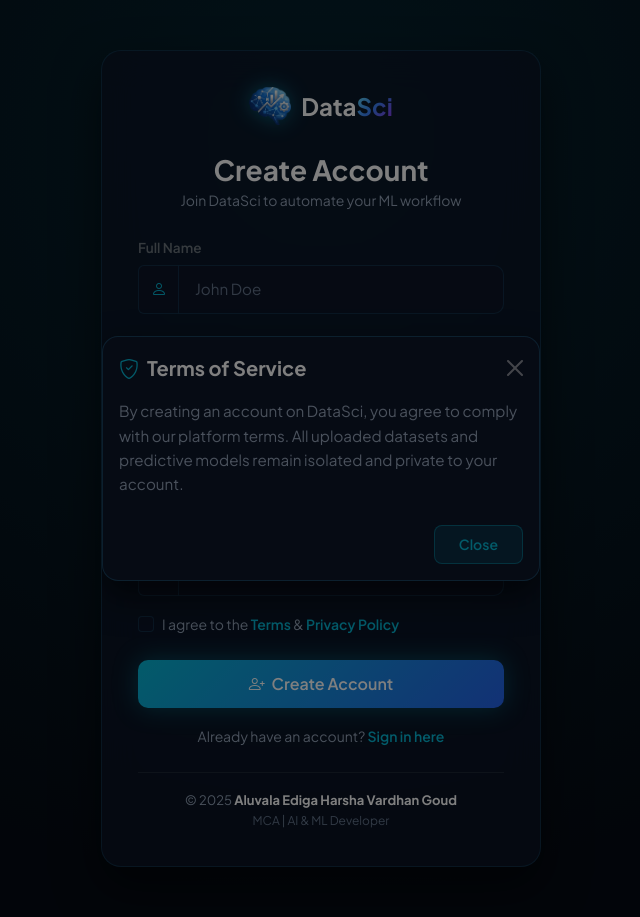
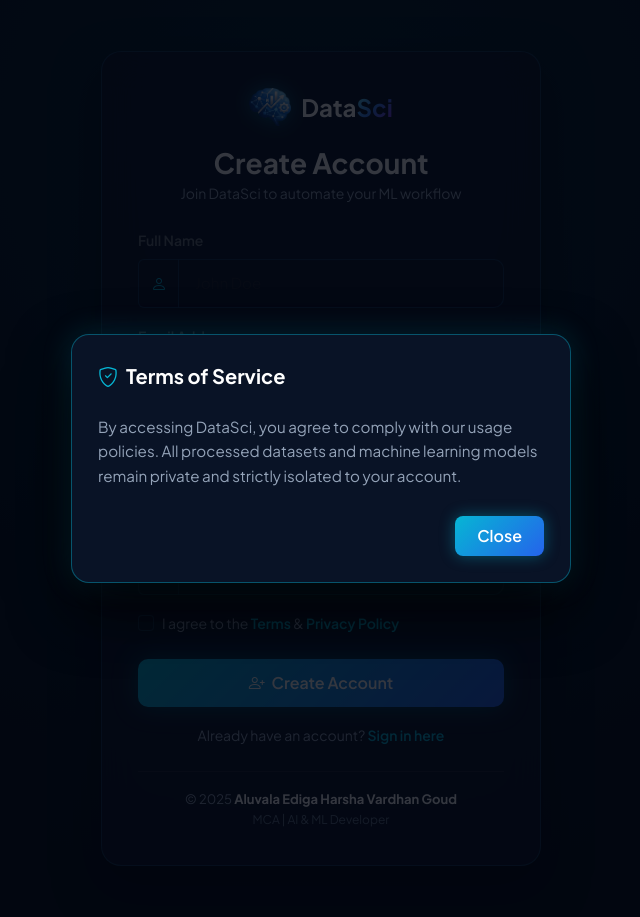
Before and after one commit to Aluval/DataSci, a Flask app: page /register in a window 1280 px wide, after a click on "Terms". Shown: the whole page, without its empty margins (319-959 px from the left). Run offline with Flask 3, Linux system fonts and the light colour scheme; parts of the project's set-up code (start-up, migrations or seed data) failed here and were passed over.

Commit message:
Update  pages

```diff
--- a/templates/auth_base.html
+++ b/templates/auth_base.html
@@ -18,10 +18,10 @@
     <style>
         :root {
             --bg-main: #050b14;
-            --bg-surface: rgba(13, 22, 41, 0.75);
+            --bg-surface: rgba(13, 22, 41, 0.85);
             --accent-cyan: #06b6d4;
             --accent-blue: #3b82f6;
-            --border-subtle: rgba(56, 189, 248, 0.15);
+            --border-subtle: rgba(56, 189, 248, 0.2);
             --text-main: #f8fafc;
             --text-sub: #94a3b8;
         }
@@ -64,7 +64,7 @@
             gap: 10px;
             text-decoration: none;
             color: #ffffff;
-            margin-bottom: 20px;
+            margin-bottom: 12px;
         }
 
         .auth-brand img {
@@ -73,15 +73,7 @@
             filter: drop-shadow(0 0 10px rgba(6, 182, 212, 0.45));
         }
 
-        .auth-title {
-            font-weight: 700;
-            color: #ffffff;
-            text-align: center;
-            margin-bottom: 22px;
-        }
-
-        /* Form Inputs Styling */
-        .form-control, .form-select {
+        .form-control {
             background: rgba(13, 22, 41, 0.85) !important;
             border: 1px solid var(--border-subtle) !important;
             color: #ffffff !important;
@@ -90,23 +82,11 @@
             font-size: 0.95rem;
         }
 
-        .form-control:focus, .form-select:focus {
+        .form-control:focus {
             border-color: var(--accent-cyan) !important;
             box-shadow: 0 0 15px rgba(6, 182, 212, 0.3) !important;
         }
 
-        .form-control::placeholder {
-            color: #64748b;
-        }
-
-        .form-label {
-            font-size: 0.85rem;
-            color: var(--text-sub);
-            font-weight: 500;
-            margin-bottom: 6px;
-        }
-
-        /* Glow Primary Button */
         .btn-glow-primary {
             background: linear-gradient(135deg, #06b6d4, #2563eb);
             color: #ffffff;
@@ -147,11 +127,37 @@
             padding-top: 18px;
         }
 
-        @media (max-width: 576px) {
-            .auth-card {
-                padding: 26px 20px;
-                border-radius: 16px;
-            }
+        /* Fullscreen Pop-out Modal Styling */
+        .modal-content-custom {
+            background: #091326 !important;
+            border: 1px solid rgba(6, 182, 212, 0.4) !important;
+            border-radius: 18px;
+            box-shadow: 0 25px 60px rgba(0, 0, 0, 0.8), 0 0 30px rgba(6, 182, 212, 0.2);
+            padding: 10px;
+        }
+
+        .modal-backdrop {
+            background-color: #020610;
+        }
+
+        .modal-backdrop.show {
+            opacity: 0.8;
+        }
+
+        .btn-modal-close {
+            background: linear-gradient(135deg, #06b6d4, #2563eb);
+            color: #ffffff !important;
+            border: none;
+            border-radius: 8px;
+            font-weight: 600;
+            padding: 8px 22px;
+            box-shadow: 0 0 15px rgba(6, 182, 212, 0.4);
+            transition: all 0.2s ease;
+        }
+
+        .btn-modal-close:hover {
+            transform: scale(1.04);
+            box-shadow: 0 0 25px rgba(6, 182, 212, 0.6);
         }
     </style>
 </head>
@@ -159,7 +165,6 @@
 <body>
 
     <div class="auth-card">
-        <!-- Logo / Brand Header -->
         <div class="text-center mb-2">
             <a href="/" class="auth-brand">
                 <img src="{{ url_for('static', filename='images/datasci_logo.png') }}" alt="DataSci Logo">
@@ -167,17 +172,17 @@
             </a>
         </div>
 
-        <!-- Dynamic Auth Content -->
         {% block content %}{% endblock %}
 
-        <!-- Card Footer -->
         <div class="footer-text">
             © 2025 <strong class="text-white">Aluvala Ediga Harsha Vardhan Goud</strong><br>
             <span style="font-size: 12px; color: #64748b;">MCA | AI & ML Developer</span>
         </div>
     </div>
 
-    <!-- Bootstrap Bundle JS -->
+    <!-- Modals rendered outside the card for true fullscreen overlay -->
+    {% block modals %}{% endblock %}
+
     <script src="https://cdn.jsdelivr.net/npm/bootstrap@5.3.2/dist/js/bootstrap.bundle.min.js"></script>
 
 </body>
--- a/templates/register.html
+++ b/templates/register.html
@@ -12,7 +12,7 @@
     {% for category, msg in messages %}
       <div class="alert alert-{{ category if category != 'message' else 'info' }} alert-dismissible fade show mt-2 shadow-sm" role="alert">
         <i class="bi bi-info-circle me-1"></i> {{ msg }}
-        <button type="button" class="btn-close" data-bs-dismiss="alert" aria-label="Close"></button>
+        <button type="button" class="btn-close btn-close-white" data-bs-dismiss="alert" aria-label="Close"></button>
       </div>
     {% endfor %}
   {% endif %}
@@ -61,11 +61,11 @@
     </div>
 
     <div class="form-check mb-4">
-        <input class="form-check-input" type="checkbox" name="agree" id="agreeBox" style="background-color: rgba(13, 22, 41, 0.85); border-color: var(--border-subtle);">
+        <input class="form-check-input" type="checkbox" name="agree" id="agreeBox" style="background-color: rgba(13, 22, 41, 0.85); border-color: var(--border-subtle);" required>
         <label class="form-check-label small" for="agreeBox" style="color: var(--text-sub);">
             I agree to the
-            <a href="#" data-bs-toggle="modal" data-bs-target="#termsModal" class="link-accent">Terms</a> &
-            <a href="#" data-bs-toggle="modal" data-bs-target="#privacyModal" class="link-accent">Privacy Policy</a>
+            <a href="javascript:void(0)" data-bs-toggle="modal" data-bs-target="#termsModal" class="link-accent">Terms</a> &
+            <a href="javascript:void(0)" data-bs-toggle="modal" data-bs-target="#privacyModal" class="link-accent">Privacy Policy</a>
         </label>
     </div>
 
@@ -78,24 +78,23 @@
         <a href="{{ url_for('login') }}" class="link-accent small fw-semibold">Sign in here</a>
     </div>
 </form>
+{% endblock %}
 
+{% block modals %}
 <!-- Terms Modal -->
 <div class="modal fade" id="termsModal" tabindex="-1" aria-labelledby="termsModalLabel" aria-hidden="true">
   <div class="modal-dialog modal-dialog-centered">
-    <div class="modal-content" style="background: #0d1629; border: 1px solid rgba(56, 189, 248, 0.25); border-radius: 16px; box-shadow: 0 15px 35px rgba(0, 0, 0, 0.6);">
+    <div class="modal-content modal-content-custom">
       <div class="modal-header border-0 pb-2">
         <h5 class="modal-title fw-bold text-white d-flex align-items-center" id="termsModalLabel">
-          <i class="bi bi-shield-check me-2" style="color: #06b6d4;"></i> Terms of Service
+          <i class="bi bi-shield-check me-2" style="color: var(--accent-cyan);"></i> Terms of Service
         </h5>
-        <button type="button" class="btn-close btn-close-white shadow-none" data-bs-dismiss="modal" aria-label="Close"></button>
       </div>
-      <div class="modal-body py-2" style="color: #94a3b8; font-size: 0.95rem; line-height: 1.6;">
-        By creating an account on DataSci, you agree to comply with our platform terms. All uploaded datasets and predictive models remain isolated and private to your account.
+      <div class="modal-body py-3" style="color: var(--text-sub); font-size: 0.95rem; line-height: 1.6;">
+        By accessing DataSci, you agree to comply with our usage policies. All processed datasets and machine learning models remain private and strictly isolated to your account.
       </div>
-      <div class="modal-footer border-0 pt-3">
-        <button type="button" class="btn btn-sm px-4 py-2 fw-semibold" data-bs-dismiss="modal" style="background: rgba(6, 182, 212, 0.15); color: #06b6d4; border: 1px solid rgba(6, 182, 212, 0.4); border-radius: 8px;">
-          Close
-        </button>
+      <div class="modal-footer border-0 pt-2 d-flex justify-content-end">
+        <button type="button" class="btn btn-modal-close" data-bs-dismiss="modal">Close</button>
       </div>
     </div>
   </div>
@@ -104,20 +103,17 @@
 <!-- Privacy Modal -->
 <div class="modal fade" id="privacyModal" tabindex="-1" aria-labelledby="privacyModalLabel" aria-hidden="true">
   <div class="modal-dialog modal-dialog-centered">
-    <div class="modal-content" style="background: #0d1629; border: 1px solid rgba(56, 189, 248, 0.25); border-radius: 16px; box-shadow: 0 15px 35px rgba(0, 0, 0, 0.6);">
+    <div class="modal-content modal-content-custom">
       <div class="modal-header border-0 pb-2">
         <h5 class="modal-title fw-bold text-white d-flex align-items-center" id="privacyModalLabel">
-          <i class="bi bi-lock me-2" style="color: #06b6d4;"></i> Privacy Policy
+          <i class="bi bi-lock me-2" style="color: var(--accent-cyan);"></i> Privacy Policy
         </h5>
-        <button type="button" class="btn-close btn-close-white shadow-none" data-bs-dismiss="modal" aria-label="Close"></button>
       </div>
-      <div class="modal-body py-2" style="color: #94a3b8; font-size: 0.95rem; line-height: 1.6;">
-        We prioritize data protection. Your uploaded files, training parameters, and credentials are encrypted and never shared with external third-party advertisers.
+      <div class="modal-body py-3" style="color: var(--text-sub); font-size: 0.95rem; line-height: 1.6;">
+        We prioritize data security. Uploaded CSVs, inferred parameters, and training metrics are encrypted and are never sold or shared with external third parties.
       </div>
-      <div class="modal-footer border-0 pt-3">
-        <button type="button" class="btn btn-sm px-4 py-2 fw-semibold" data-bs-dismiss="modal" style="background: rgba(6, 182, 212, 0.15); color: #06b6d4; border: 1px solid rgba(6, 182, 212, 0.4); border-radius: 8px;">
-          Close
-        </button>
+      <div class="modal-footer border-0 pt-2 d-flex justify-content-end">
+        <button type="button" class="btn btn-modal-close" data-bs-dismiss="modal">Close</button>
       </div>
     </div>
   </div>
```
